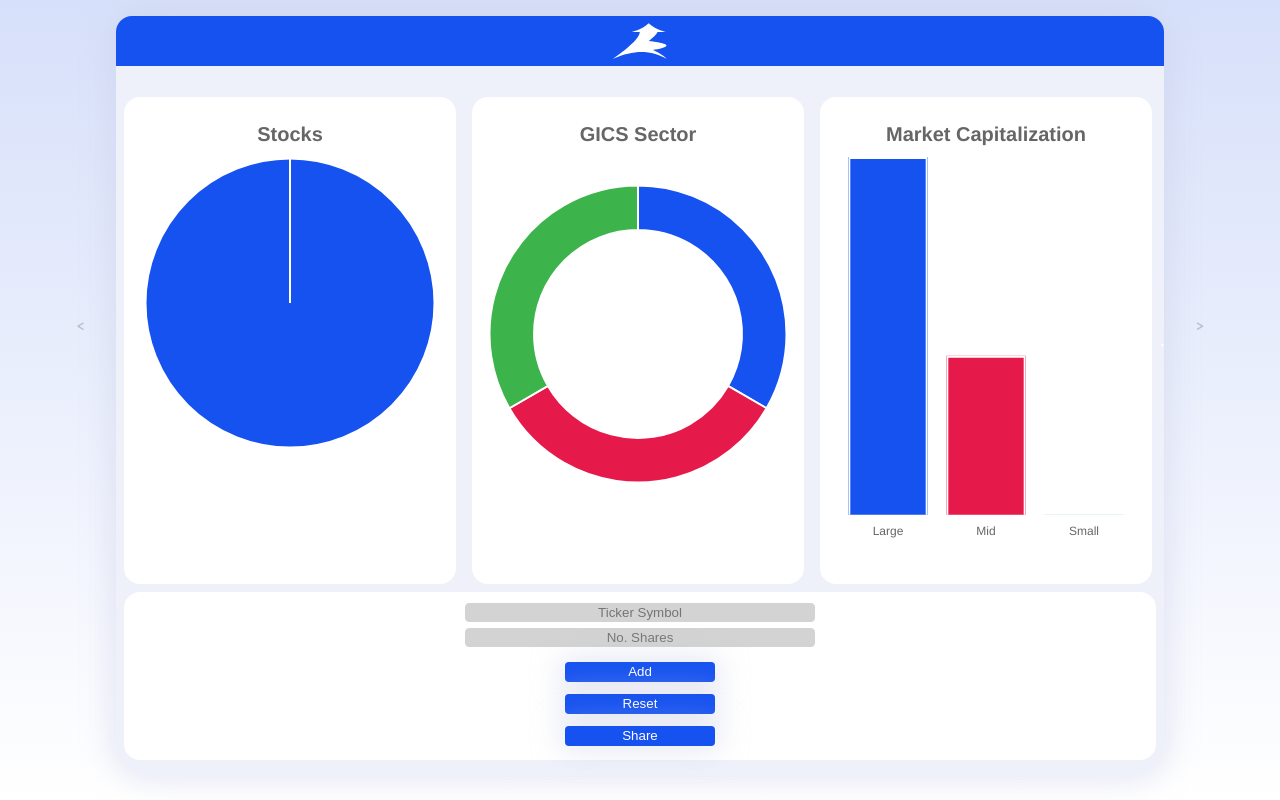
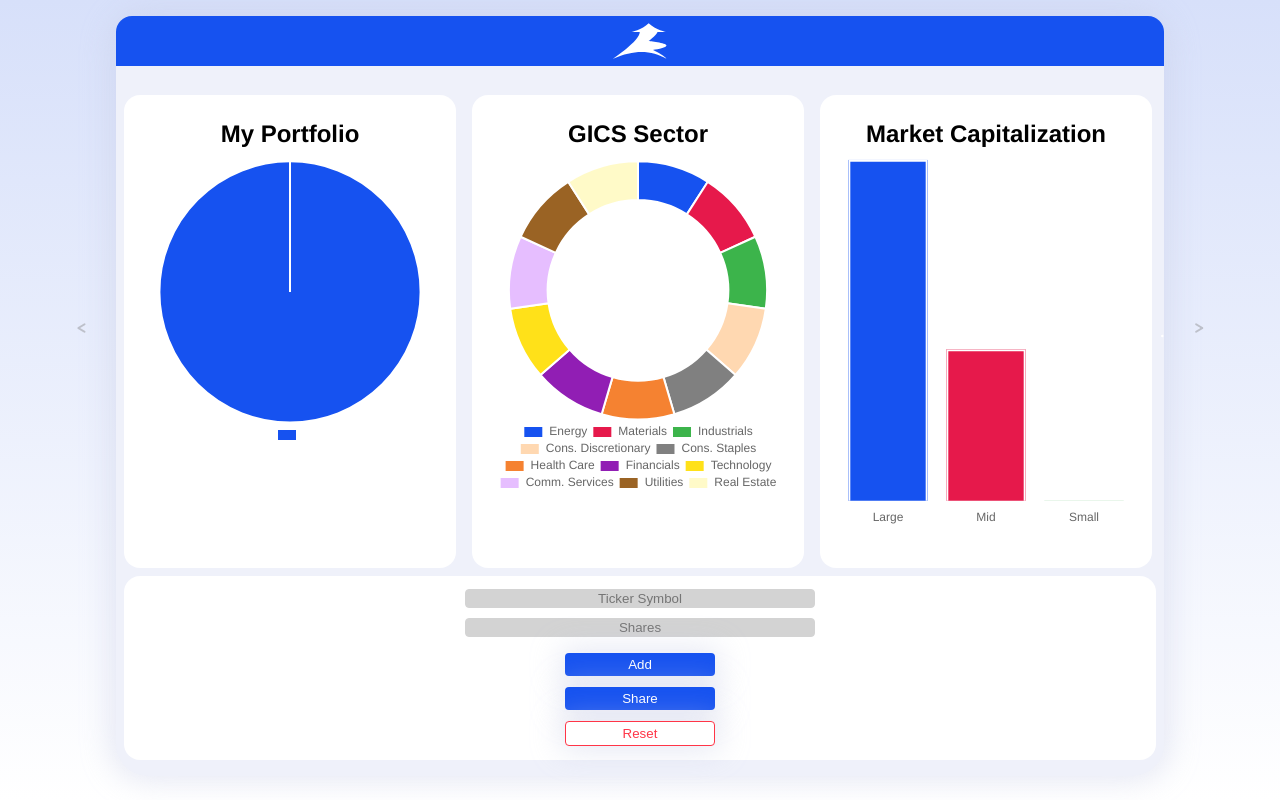
Before and after one commit to Tepeup/portfoliorater, a React (Create React App) app in the folder client/: page / in a window 1280 px wide. Built offline with nearby package versions, Linux system fonts and the light colour scheme.

Commit message:
visual changes with charts and ui

```diff
--- a/client/src/Components/Body/Body.component.jsx
+++ b/client/src/Components/Body/Body.component.jsx
@@ -19,7 +19,7 @@ class Body extends React.Component {
       industryList: {},
       marketCapList: {},
       sumData: [100],
-      nameData: [],
+      nameData: [""],
       myShares: "",
       stockIndustry: null,
       techData: [],
@@ -27,7 +27,7 @@ class Body extends React.Component {
       link: null,
       showShare: true,
       marketCapName: ["Large", "Mid", "Small"],
-      marketCapData: [100, 95, 91],
+      marketCapData: [100, 50, 10],
       sectorName: [
         "Energy",
         "Materials",
@@ -41,17 +41,17 @@ class Body extends React.Component {
         "Utilities",
         "Real Estate",
       ],
-      sectorData: [33, 33, 33],
+      sectorData: [1, 1, 1, 1, 1, 1, 1, 1, 1, 1, 1],
       sectorShow: [
         "Energy",
         "Materials",
         "Industrials",
-        "Consumer Discretionary",
-        "Consumer Staples",
+        "Cons. Discretionary",
+        "Cons. Staples",
         "Health Care",
         "Financials",
-        "Information Technology",
-        "Communication Services",
+        "Technology",
+        "Comm. Services",
         "Utilities",
         "Real Estate",
       ],
@@ -427,23 +427,23 @@ class Body extends React.Component {
                 case 3:
                   return "Industrials";
                 case 4:
-                  return "Consumer Discretionary";
+                  return "Cons. Discretionary";
                 case 5:
-                  return "Consumer Staples";
+                  return "Cons. Staples";
                 case 6:
                   return "Health Care";
                 case 7:
                   return "Financials";
                 case 8:
-                  return "Information Technology";
+                  return "Technology";
                 case 9:
-                  return "Communication Services";
+                  return "Comm. Services";
                 case 10:
                   return "Utilities";
                 case 11:
                   return "Real Estate";
                 default:
-                  return "Information Technology";
+                  return "Technology";
               }
             }
           });
@@ -512,14 +512,27 @@ class Body extends React.Component {
       myIndustryList: [],
       myMarketList: [],
       sumData: [100],
-      nameData: [],
+      nameData: [""],
       myShares: "",
       showShare: true,
       sectorName: ["GICS Sector"],
-      sectorData: [33, 33, 33],
-      sectorShow: ["GICS Sector"],
+
+      sectorData: [1, 1, 1, 1, 1, 1, 1, 1, 1, 1, 1],
+      sectorShow: [
+        "Energy",
+        "Materials",
+        "Industrials",
+        "Cons. Discretionary",
+        "Cons. Staples",
+        "Health Care",
+        "Financials",
+        "Technology",
+        "Comm. Services",
+        "Utilities",
+        "Real Estate",
+      ],
       marketCapName: ["Large", "Mid", "Small"],
-      marketCapData: [100, 95, 91],
+      marketCapData: [100, 50, 10],
     });
   };
 
@@ -655,8 +668,9 @@ class Body extends React.Component {
                 options={{
                   title: {
                     display: true,
-                    text: "Stocks",
-                    fontSize: 20,
+                    text: "My Portfolio",
+                    fontSize: 24,
+                    fontColor: "black",
                   },
                   responsive: true,
                   maintainAspectRatio: false,
@@ -674,11 +688,15 @@ class Body extends React.Component {
                   legend: {
                     display: true,
                     position: "bottom",
+                    labels: {
+                      boxWidth: 20,
+                      padding: 5,
+                    },
                   },
                 }}
               />
-              <span class="tildeleft">{"<"}</span>
-              <span class="tilde">{">"}</span>
+              <span className="tildeleft">{"<"}</span>
+              <span className="tilde">{">"}</span>
             </div>
             <div id="item">
               <Doughnut
@@ -687,7 +705,8 @@ class Body extends React.Component {
                   title: {
                     display: true,
                     text: "GICS Sector",
-                    fontSize: 20,
+                    fontSize: 24,
+                    fontColor: "black",
                   },
                   cutoutPercentage: 70,
                   responsive: true,
@@ -704,8 +723,15 @@ class Body extends React.Component {
                   },
 
                   legend: {
-                    display: false,
-                    position: "right",
+                    display: true,
+                    position: "bottom",
+                    labels: {
+                      boxWidth: 20,
+                      padding: 5,
+                      filter: function (legendItem, data) {
+                        return legendItem.index < 12;
+                      },
+                    },
                   },
                 }}
               />
@@ -718,7 +744,8 @@ class Body extends React.Component {
                   title: {
                     display: true,
                     text: "Market Capitalization",
-                    fontSize: 20,
+                    fontSize: 24,
+                    fontColor: "black",
                   },
 
                   scales: {
@@ -794,8 +821,9 @@ class Body extends React.Component {
                   boxType={"text"}
                   value={this.state.myTicker}
                 />
+
                 <SearchBox
-                  placeHolder={"No. Shares"}
+                  placeHolder={"Shares"}
                   value={this.state.myShares}
                   boxType={"number"}
                   handleChange={this.handleShareChange}
@@ -805,9 +833,7 @@ class Body extends React.Component {
             <div className="stockSearch" id="item3">
               <button onClick={this.newOnes}>Add</button>
             </div>
-            <div className="stockSearch" id="item4">
-              <button onClick={this.resetForm}>Reset</button>
-            </div>
+
             {this.state.showShare ? (
               <div className="stockSearch" id="item5">
                 <button onClick={this.onSubmit}>Share</button>
@@ -824,6 +850,11 @@ class Body extends React.Component {
                 </div>
               </Link>
             )}
+            <div className="stockSearch" id="item4">
+              <button className="resetButton" onClick={this.resetForm}>
+                Reset
+              </button>
+            </div>
           </div>
 
           {/*
--- a/client/src/Components/Body/Body.styles.scss
+++ b/client/src/Components/Body/Body.styles.scss
@@ -61,6 +61,7 @@ span {
         border-radius: 2em;
         box-shadow: $boxshadow;
         justify-content: center;
+
         @media only screen and (min-width: 826px) {
             /* For mobile phones: */
             justify-self: center;
@@ -70,6 +71,7 @@ span {
             /* For mobile phones: */
             display: grid;
             grid-template-columns: 1fr;
+
             grid-template-rows: auto;
             padding: 0 1em 1em 1em;
             min-width: 100vw;
@@ -78,7 +80,11 @@ span {
             min-height: 100vh;
             overflow-x: hidden;
         }
-
+        .resetButton {
+            color: #ff3547;
+            background-color: white;
+            border: solid 1px;
+        }
         .navbar {
             background-color: $buttonColor;
             grid-area: 1/1 / span 1 / span 3;
@@ -138,47 +144,6 @@ span {
             }
         }
 
-        #item1 {
-            margin-left: 1em;
-            grid-area: 2/1 / span 2 / span 1;
-            background-color: white;
-            border-radius: 1em;
-            padding: 1.5em;
-            box-shadow: $boxshadow;
-            @media only screen and (max-width: 825px) {
-                /* For mobile phones: */
-                margin: 0 1em;
-                height: 450px;
-                grid-area: 3/1 / span 1 / span 1;
-            }
-        }
-        #item1b {
-            grid-area: 2/2 / span 1 / span 1;
-            background-color: white;
-            border-radius: 1em;
-            padding: 1.5em;
-            box-shadow: $boxshadow;
-            @media only screen and (max-width: 825px) {
-                /* For mobile phones: */
-                box-sizing: border-box;
-                margin: 0 1em;
-                height: 300px;
-                grid-area: 4/1 / span 1 / span 1;
-            }
-        }
-        #item1a {
-            grid-area: 2/3 / span 1 / span 1;
-            background-color: white;
-            border-radius: 1em;
-            padding: 1.5em;
-            box-shadow: $boxshadow;
-            margin-right: 1em;
-            @media only screen and (max-width: 825px) {
-                /* For mobile phones: */
-                margin: 0 1em 1em 1em;
-                grid-area: 5/1 / span 1 / span 1;
-            }
-        }
         .tilde {
             position: absolute;
             right: 6%;
@@ -187,7 +152,7 @@ span {
             margin: auto;
             color: gray;
             text-align: right;
-            font-size: 0.8em;
+            font-size: 1em;
             font-weight: 600;
             opacity: 0.4;
         }
@@ -199,7 +164,7 @@ span {
             margin: auto;
             color: gray;
             text-align: right;
-            font-size: 0.8em;
+            font-size: 1em;
             font-weight: 600;
             opacity: 0.4;
         }
@@ -232,16 +197,17 @@ span {
             max-width: 500px;
             min-width: 350px;
             justify-self: center;
-            margin: 3px;
+            margin: 5px;
             border-radius: 4px;
             background-color: lightgray;
             border: solid 1px lightgray;
-            color: rgb(49, 49, 49);
+            color: rgb(71, 71, 71);
             text-align: center;
 
             @media only screen and (max-width: 825px) {
                 /* For mobile phones: */
 
+                font-size: 1.3rem;
                 min-width: 250px;
             }
         }
@@ -259,7 +225,7 @@ span {
             cursor: pointer;
             color: white;
             background-color: $buttonColor;
-            padding: 0.2em 3em;
+            padding: 0.3em 3em;
             box-shadow: $boxshadow;
         }
         #buttonstyles {
--- a/client/src/Components/New/New.component.jsx
+++ b/client/src/Components/New/New.component.jsx
@@ -17,17 +17,17 @@ class New extends React.Component {
       noVotes: null,
       marketCapName: ["Large", "Mid", "Small"],
       marketCapData: [100, 95, 91],
-      sectorData: [33, 33, 33],
+      sectorData: [1, 1, 1, 1, 1, 1, 1, 1, 1, 1, 1],
       sectorShow: [
         "Energy",
         "Materials",
         "Industrials",
-        "Consumer Discretionary",
-        "Consumer Staples",
+        "Cons. Discretionary",
+        "Cons. Staples",
         "Health Care",
         "Financials",
-        "Information Technology",
-        "Communication Services",
+        "Technology",
+        "Comm. Services",
         "Utilities",
         "Real Estate",
       ],
@@ -204,8 +204,9 @@ class New extends React.Component {
                 options={{
                   title: {
                     display: true,
-                    text: "Stocks",
-                    fontSize: 20,
+                    text: "My Portfolio",
+                    fontSize: 24,
+                    fontColor: "black",
                   },
                   responsive: true,
                   maintainAspectRatio: false,
@@ -222,6 +223,10 @@ class New extends React.Component {
                   legend: {
                     display: true,
                     position: "bottom",
+                    labels: {
+                      boxWidth: 20,
+                      padding: 5,
+                    },
                   },
                 }}
               />
@@ -235,7 +240,8 @@ class New extends React.Component {
                   title: {
                     display: true,
                     text: "GICS Sector",
-                    fontSize: 20,
+                    fontSize: 24,
+                    fontColor: "black",
                   },
                   cutoutPercentage: 70,
                   responsive: true,
@@ -252,8 +258,15 @@ class New extends React.Component {
                   },
 
                   legend: {
-                    display: false,
-                    position: "right",
+                    display: true,
+                    position: "bottom",
+                    labels: {
+                      boxWidth: 20,
+                      padding: 5,
+                      filter: function (legendItem, data) {
+                        return legendItem.index < 12;
+                      },
+                    },
                   },
                 }}
               />
```
